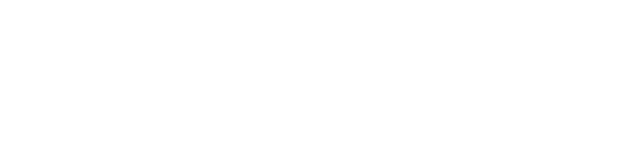
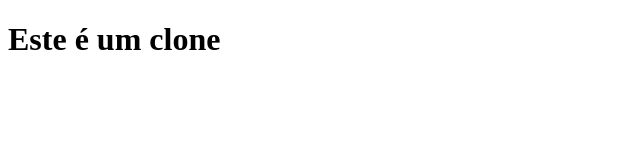
Before and after one commit to eduardoB7/aula_github, a plain HTML site: page index.html in a window 1280 px wide. Shown: the whole page, without its empty margins (0-640 px from the left). Drawn offline with Linux system fonts and the light colour scheme.

Commit message:
clone em outra maquina

```diff
--- a/index.html
+++ b/index.html
@@ -5,5 +5,7 @@
     <meta name="viewport" content="width=device-width, initial-scale=1.0" />
     <title>GIthub</title>
   </head>
-  <body></body>
+  <body>
+    <h1>Este é um clone</h1>
+  </body>
 </html>
```
